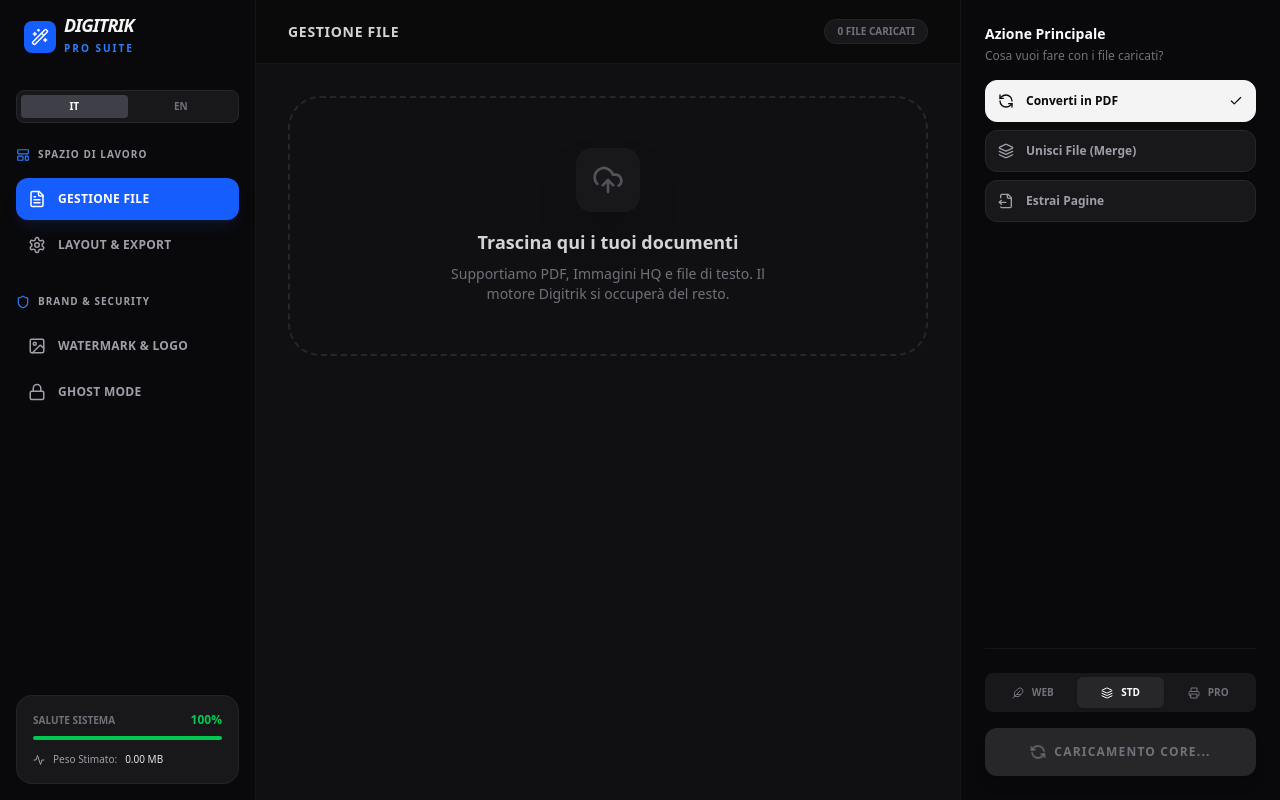
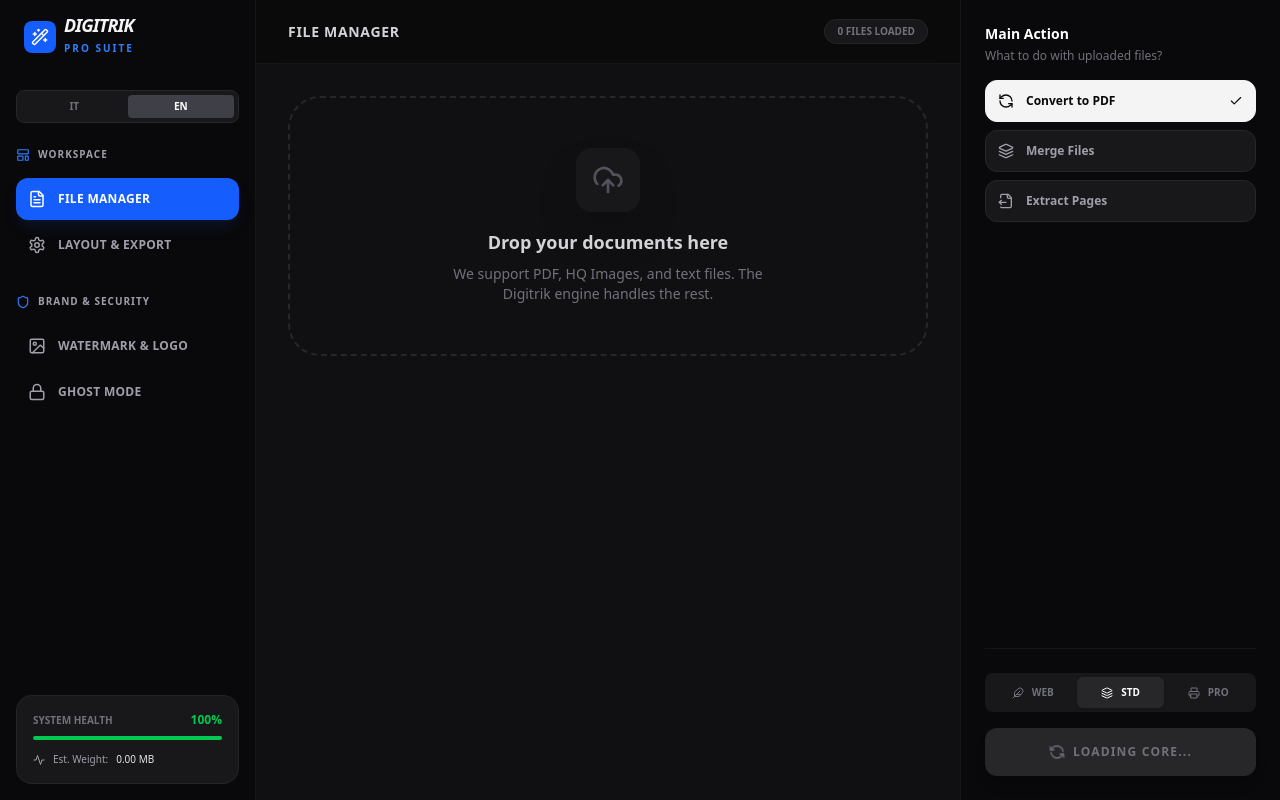
Before and after one commit to trikes2789/digitrik, a Next.js app: page / in a window 1280 px wide. Built offline with nearby package versions, Linux system fonts and the light colour scheme.

Commit message:
Update page.js

```diff
--- a/app/page.js
+++ b/app/page.js
@@ -346,7 +346,7 @@ const Toast = ({ message, type, onClose }) => (
 // --- MAIN APP ---
 export default function DigitrikPro() {
   // CORE STATE
-  const [lang, setLang] = useState('it');
+  const [lang, setLang] = useState('en');
   const t = TRANSLATIONS[lang]; // Helper per le traduzioni correnti
 
   const [files, setFiles] = useState([]);
```
